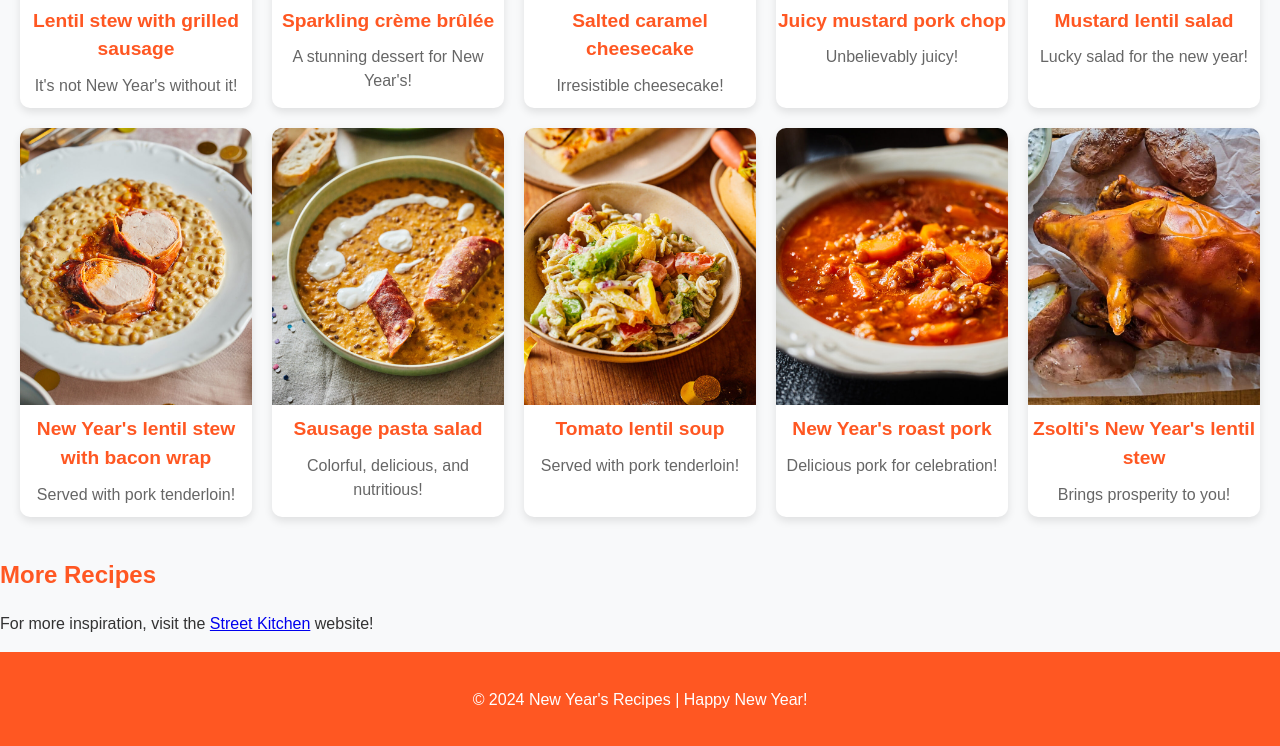
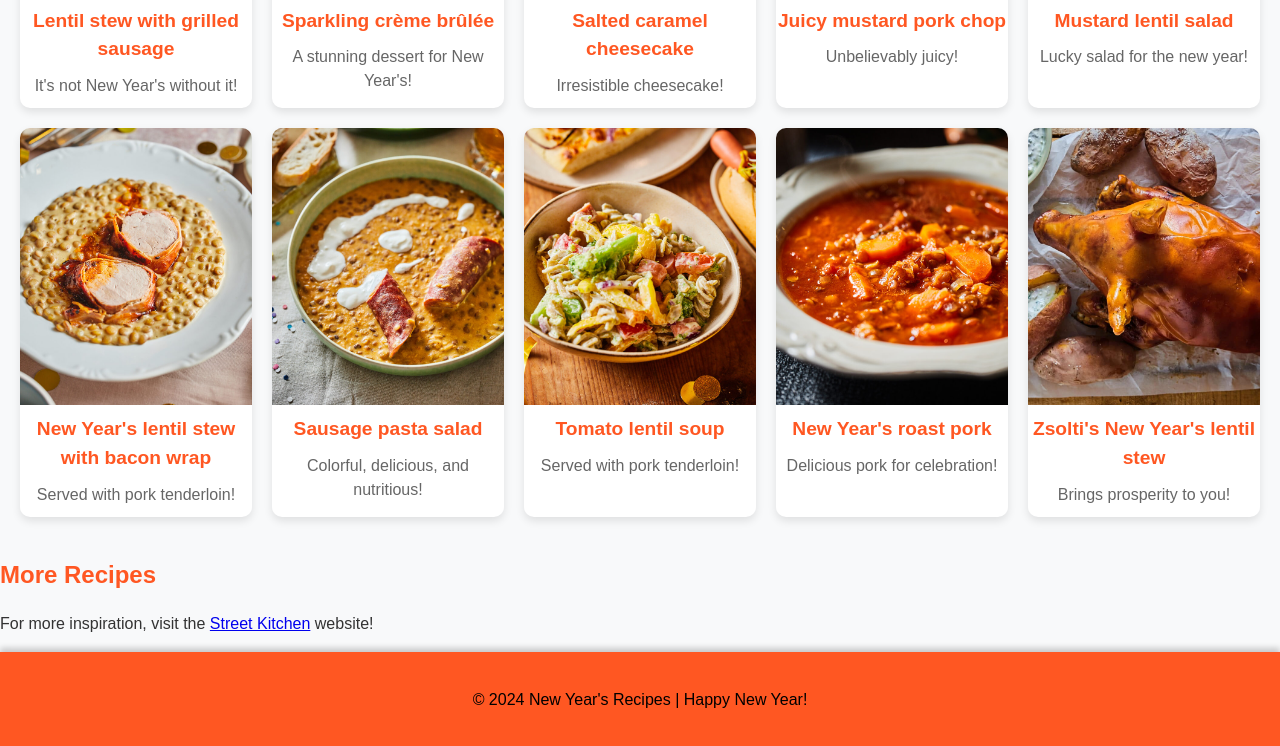
Before and after one commit to dni-kollar/2025.github.io, a plain HTML site: page index.html in a window 1280 px wide. Shown: the part 760-1506 px from the top of the page. Drawn offline with Linux system fonts and the light colour scheme.

Commit message:
Update styles.css

```diff
--- a/styles.css
+++ b/styles.css
@@ -129,7 +129,8 @@ ul {
 footer {
     text-align: center;
     padding: 20px;
-    background: #ff5722;
-    color: white;
+    background: #ff5722; /* Narancssárga háttér */
+    color: #000000; /* Fekete szöveg a jobb kontraszthoz */
     font-size: 1em;
+    box-shadow: 0px -4px 6px rgba(0, 0, 0, 0.2); /* Finom árnyék */
 }
```
